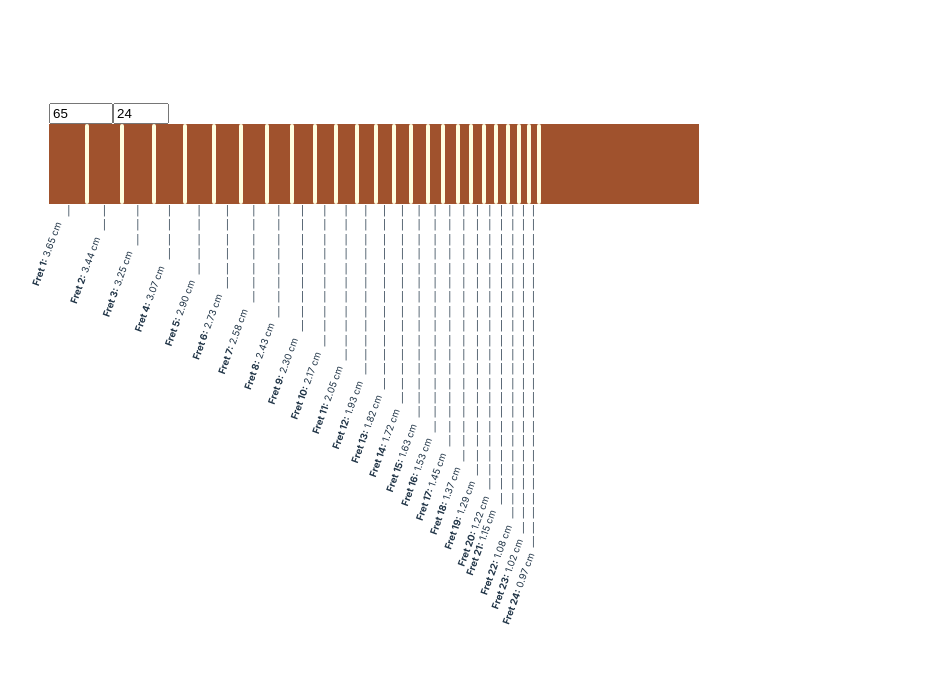
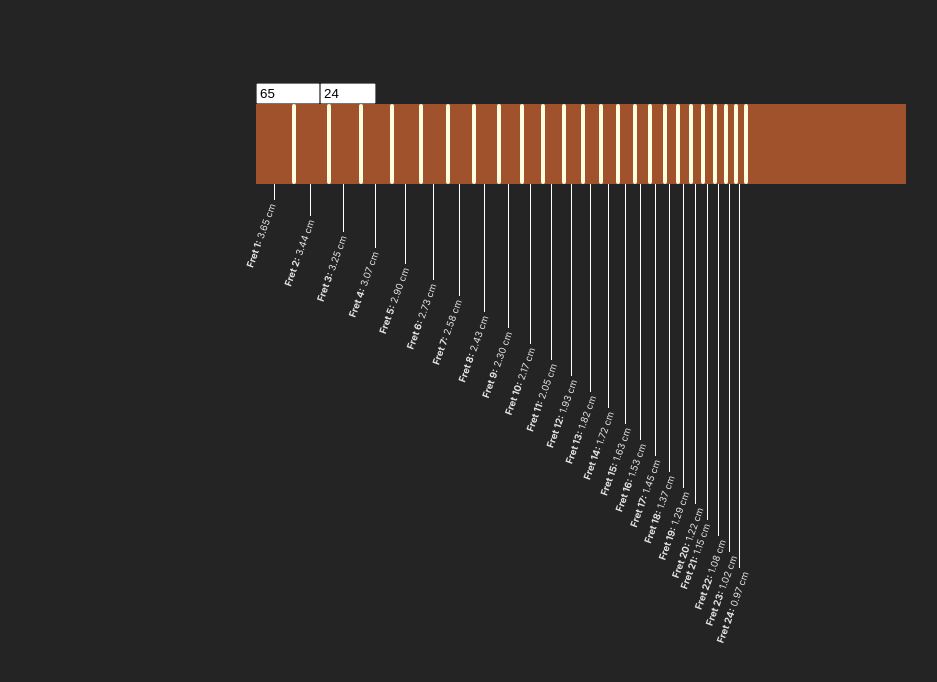
Before and after one commit to yinkar/guitar-fret-calculator, a Vue app: page / in a window 1280 px wide. Shown: the top 682 px of the page, without its empty margins (59-996 px from the left). Built offline with nearby package versions, Linux system fonts and the light colour scheme.

Commit message:
Visual changes, max limit of number of frets

```diff
--- a/src/App.vue
+++ b/src/App.vue
@@ -37,7 +37,7 @@ onMounted(() => {
 <template>
   <div class="app-container">
     <div class="panel">
-      <input type="number" min="1" max="999" @input="fretCountEvent" v-model="scaleLength">
+      <input type="number" min="1" max="200" @input="fretCountEvent" v-model="scaleLength">
       <input type="number" min="1" max="40" @input="fretCountEvent" v-model="numberOfFrets">
     </div>
 
@@ -47,9 +47,7 @@ onMounted(() => {
 
     <div class="labels">
       <div class="label-container" v-for="(fret, index) in frets" :style="{ left: `${fret.position * 10 - fret.length * 10 / 2}px` }">
-        <div v-for="line in Array(index + 1)">
-          |
-        </div>
+        <div v-for="line in Array(index + 1)" class="line"></div>
         <div class="label">
           <strong>Fret {{ index + 1 }}:</strong>
 
@@ -62,7 +60,7 @@ onMounted(() => {
 
 <style scoped>
 .app-container {
-  margin: 100px;
+  margin: 80px auto;
 }
 
 .labels {
@@ -76,9 +74,15 @@ onMounted(() => {
 }
 
 .label {
-  transform: translate(-82px, 2px) rotate(-70deg);
-  transform-origin: top right;
+  transform-origin: center right;
+  transform: translate(-68px, -3px) rotate(-70deg);
   white-space: nowrap;
+}
+
+.line {
+  height: 1rem;
+  width: 1px;
+  background-color: #fff;
 }
 
 .guitar-fretboard {
--- a/src/style.css
+++ b/src/style.css
@@ -6,9 +6,13 @@
   color: rgba(255, 255, 255, 0.87);
   background-color: #242424;
 }
-@media (prefers-color-scheme: light) {
-  :root {
-    color: #213547;
-    background-color: #ffffff;
-  }
+
+html, body {
+  margin: 0;
+  padding: 0,
 }
+
+body {
+  display: flex;
+  justify-content: center;
+}
```
